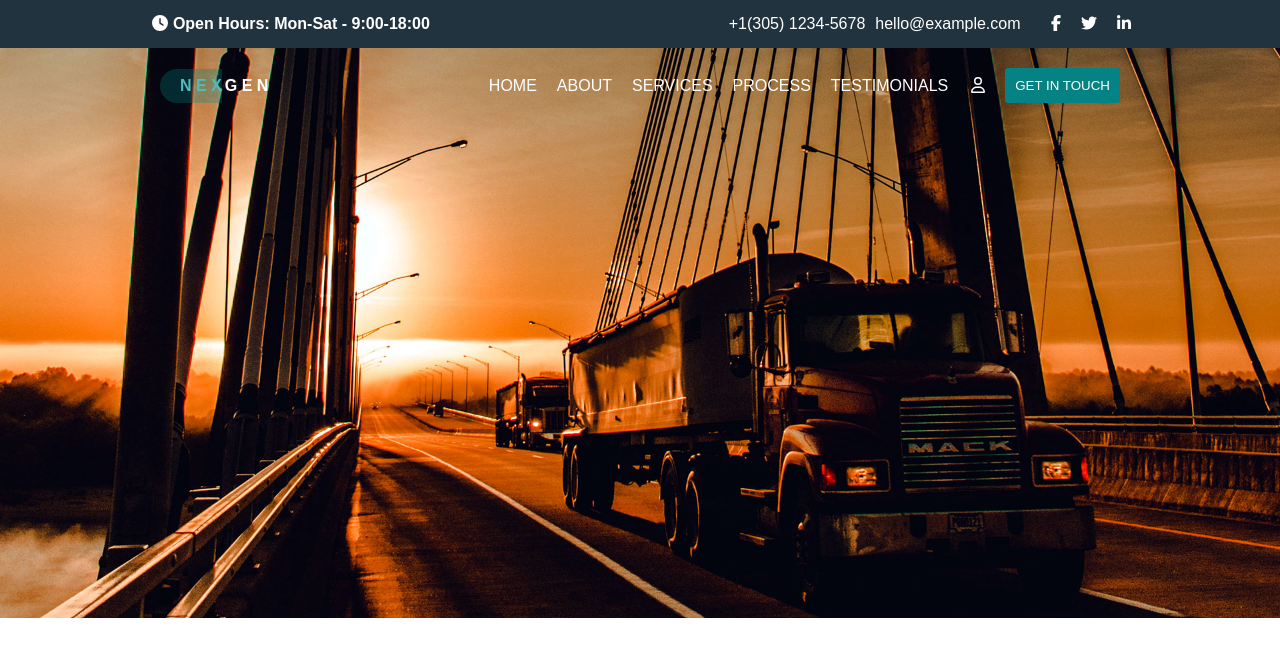
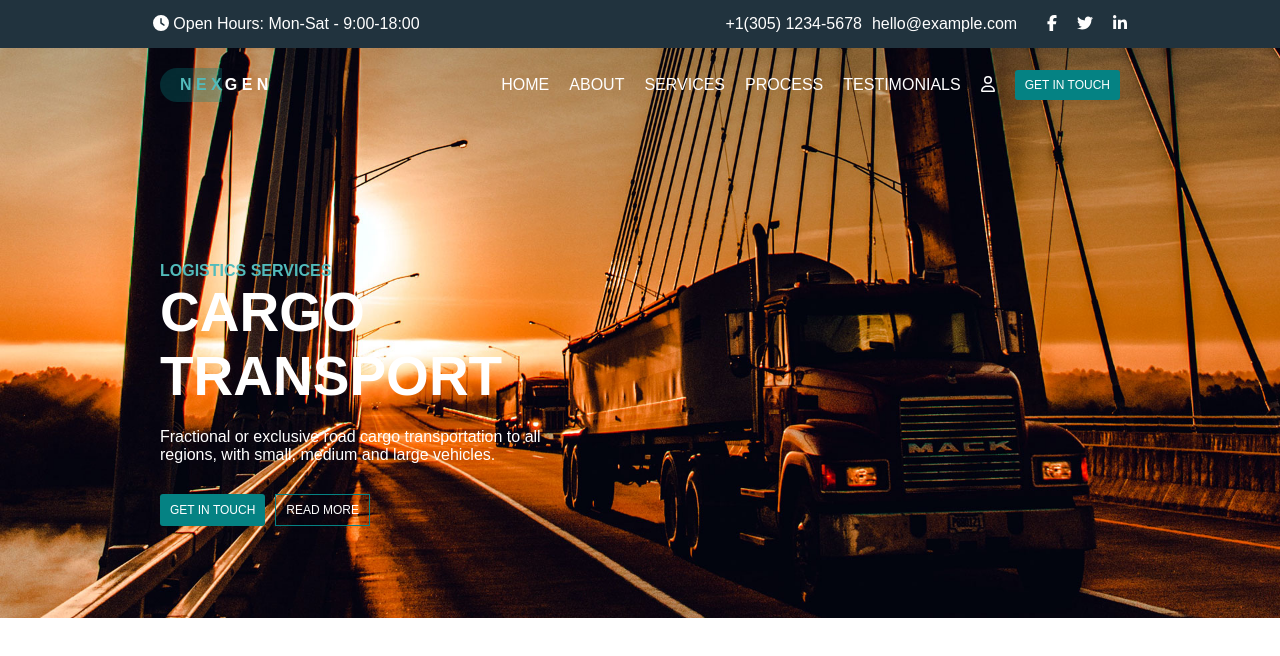
Before and after one commit to Ale-1407/proj-html-vuejs, a Vue app in the folder proj/: page / in a window 1280 px wide. Shown: the top 656 px of the page. Built offline with nearby package versions, Linux system fonts and the light colour scheme.

Commit message:
header completato

```diff
--- a/proj/src/components/HeaderComp.vue
+++ b/proj/src/components/HeaderComp.vue
@@ -16,8 +16,8 @@
             </div>
         </div>
         <section class="cargo">
-            <div>
-                <div>
+            <div class="menu">
+                <div class="menu-logo">
                    <button class="logo">N E X</button><span>G E N</span>
                 </div>
                 <div class="cont">
@@ -26,7 +26,20 @@
                     </div>
                     <div class="listaDue">
                       <span><font-awesome-icon icon="fa-regular fa-user" /></span>
-                      <button class="inTouch">GET IN TOUCH</button>
+                      <button class="typeOne">GET IN TOUCH</button>
+                    </div>
+                </div>
+            </div>
+            <div class="jumbo">
+                <div class="log-serv">
+                    <div class="content">
+                       <span id="text">LOGISTICS SERVICES</span>
+                       <span id="text2">CARGO TRANSPORT</span>
+                       <span>Fractional or exclusive road cargo transportation to all regions, with small, medium and large vehicles.</span>
+                    </div>
+                    <div class="buttons">
+                        <button class="typeOne">GET IN TOUCH</button>
+                        <button class="typeTwo">READ MORE</button>
                     </div>
                 </div>
             </div>
@@ -97,12 +110,43 @@ export default{
     color: white;
 }
 
-.cargo > div{
+.menu{
     width: 75%;
     margin: auto;
     display: flex;
     justify-content: space-between;
     align-items: center;
+}
+
+.log-serv{
+    width: 75%;
+    margin: auto;
+    display: flex;
+    margin-top: 5rem;
+    flex-direction: column;
+}
+
+#text{
+    color: #52bbbb;
+    font-weight: bold;
+}
+
+#text2{
+    font-size: 55px;
+    font-weight: 900;
+    padding-bottom: 20px;
+}
+
+.buttons{
+    display: flex;
+    padding-top: 30px;
+    gap: 10px;
+}
+.content{
+    display: flex;
+    margin-top: 5rem;
+    flex-direction: column;
+    width: 45%;
 }
 
 .lista, .listaDue{
@@ -128,16 +172,25 @@ export default{
     border-bottom-left-radius: 20px;
 }
 
-div > span{
+.menu-logo > span{
     font-weight: bold;
     padding-left: 3px;
 }
 
-.inTouch{
-    padding: 10px;
+.typeOne{
+    padding: 8px 10px;
     color: white;
     background-color: rgb(5, 130, 131);
     border: transparent;
     border-radius: 3px;
+    font-size: 12px;
+}
+
+.typeTwo{
+    padding: 8px 10px;
+    background-color: transparent;
+    border: 1px solid rgb(5, 130, 131);
+    color: white;
+    font-size: 12px;
 }
 </style>
```
